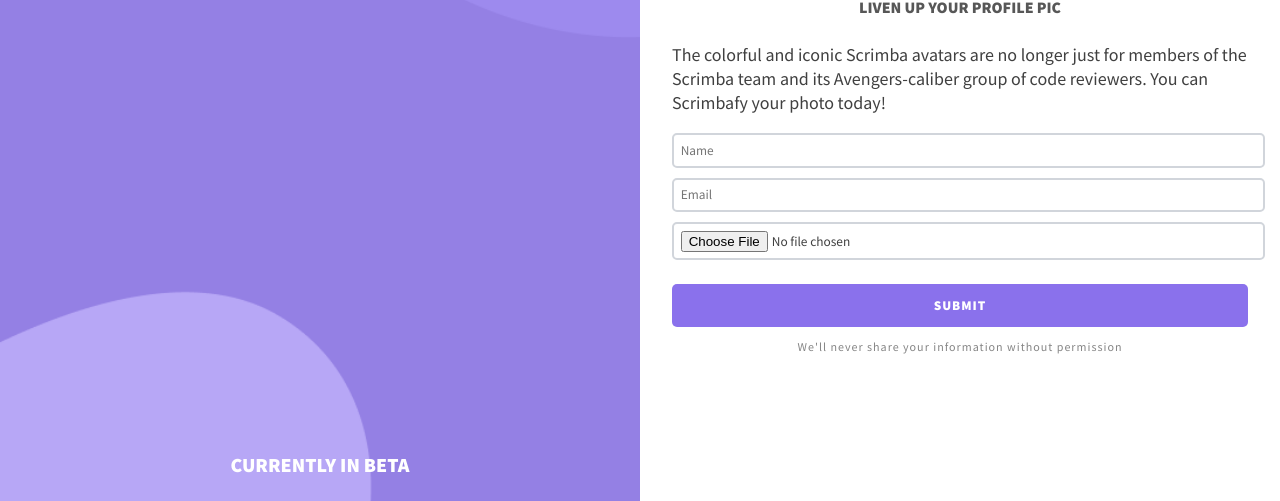
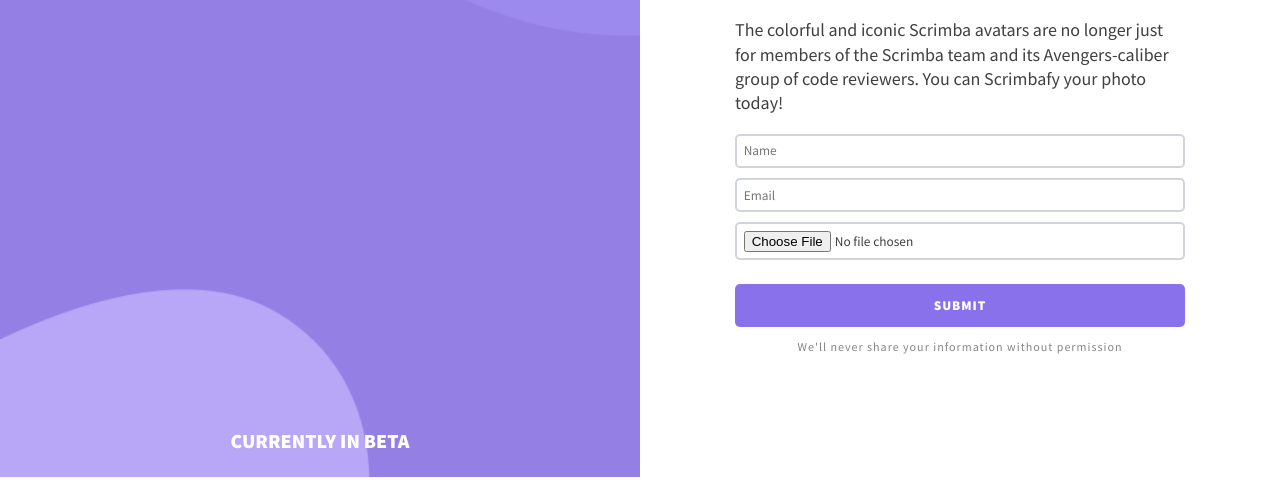
Before and after one commit to collinmorudi/mini-web-projects, a website built with Vite: page product-page/index.html in a window 1280 px wide. Shown: the part 323-824 px from the top of the page. After the commit the page ends 800 px from the top, so only its background shows below. Built offline with nearby package versions, Linux system fonts and the light colour scheme.

Commit message:
Style: added box-sizing property to remove issues with the sizes of elements

```diff
--- a/product-page/styles.css
+++ b/product-page/styles.css
@@ -1,3 +1,7 @@
+*, *::before, *::after {
+    box-sizing: border-box;
+}
+
 body {
     font-family: 'Source Sans Pro', sans-serif;
     color: #404040;
@@ -39,16 +43,6 @@
 .subheading {
     text-transform: uppercase;
 }
-
-/*
-  Challenge:
-    Adjust the visual order of .top-text and re-distribute
-    the space inside .intro:
-      - Display .top-text above the h1 and align it to
-        the top edge of the .intro section
-      - Evenly distribute the content inside .intro
-      - The top border of .top-text should match the width of the text
-*/
 
 .top-text {
     font-size: 0.875rem;
@@ -103,6 +97,11 @@
 .img-main {
     width: 120px;
     border-radius: 50%;
+}
+
+.main-content p,
+form {
+    max-width: 450px;
 }
 
 /* =================
```
